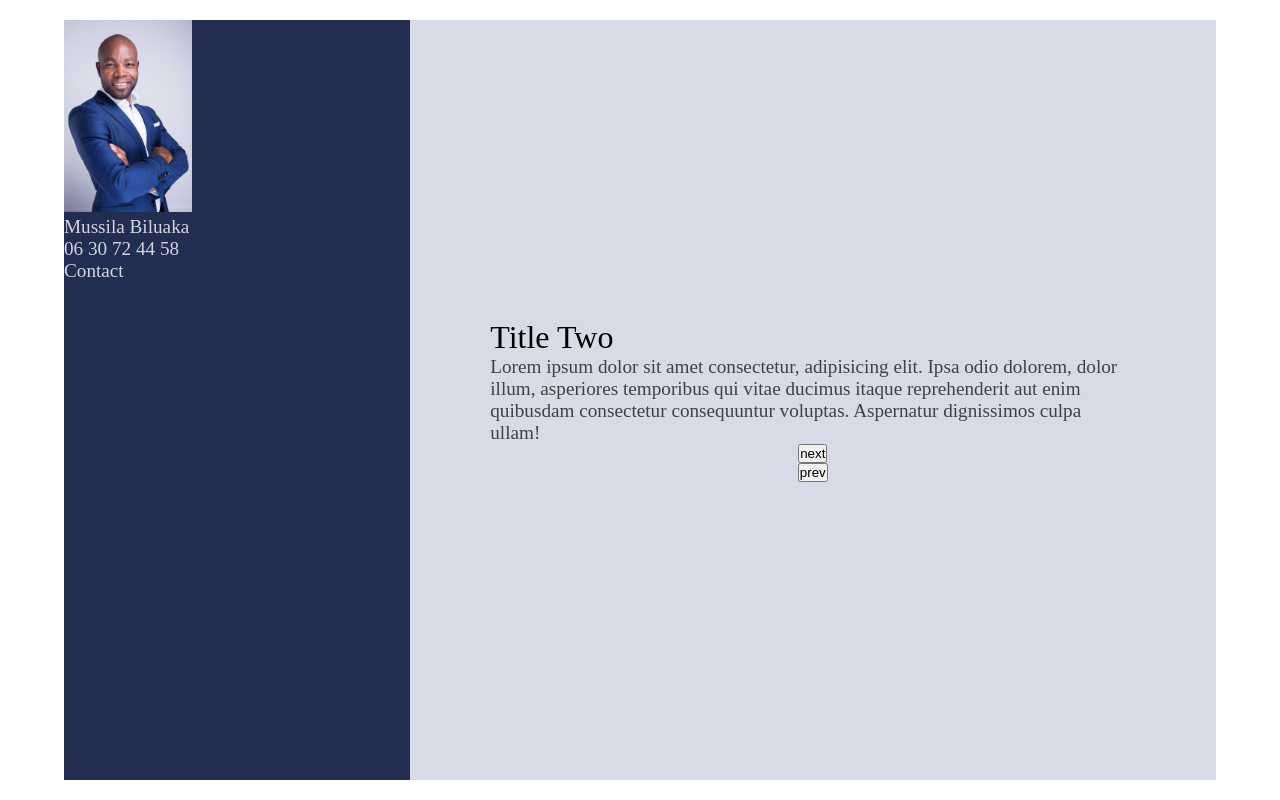
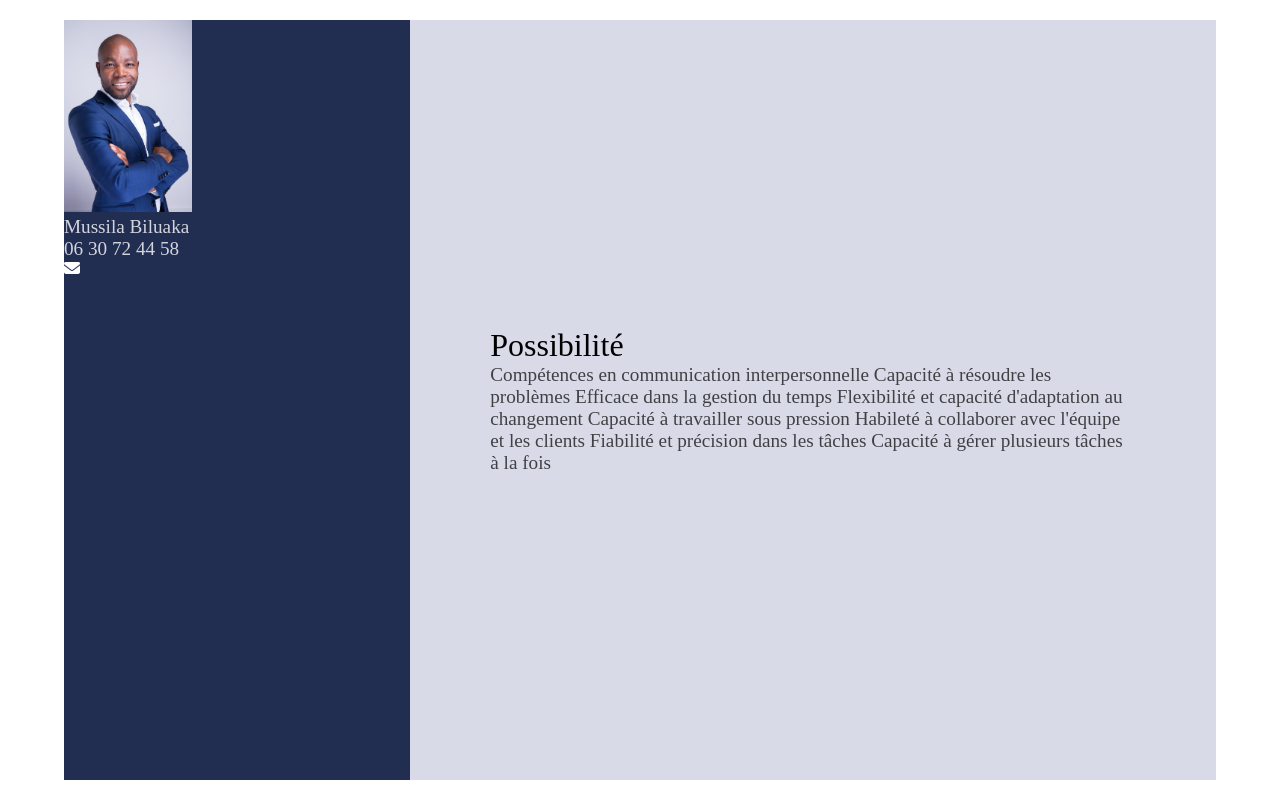
Before and after one commit to monikanaglak/3BM-, a plain HTML site: page index.html in a window 1280 px wide. Drawn offline with Linux system fonts and the light colour scheme.

Commit message:
with slider

```diff
--- a/app.js
+++ b/app.js
@@ -1,16 +1,7 @@
-const form = document.querySelector(".contact-form");
-const new_form = document.querySelector(".form")
-form.addEventListener('click', opening_form);
-function opening_form(){
-    console.log("je suis ici")
-    const div = document.createElement('div');
-    div.classList.add('form-box')
-    new_form.appendChild(div);
-}
 
 const slider = document.querySelector('.slider');
-const nextBtn = document.querySelector('.nextBtn');
 setInterval(onGoing,3000)
 function onGoing(){
     slider.append(slider.querySelector('div:first-child'))
+
 }
--- a/index.html
+++ b/index.html
@@ -4,6 +4,13 @@
     <meta charset="UTF-8" />
     <meta name="viewport" content="width=device-width, initial-scale=1.0" />
     <link rel="stylesheet" href="style.css" />
+    <link
+      rel="stylesheet"
+      href="https://cdnjs.cloudflare.com/ajax/libs/font-awesome/6.6.0/css/all.min.css"
+      integrity="sha512-Kc323vGBEqzTmouAECnVceyQqyqdsSiqLQISBL29aUW4U/M7pSPA/gEUZQqv1cwx4OnYxTxve5UMg5GT6L4JJg=="
+      crossorigin="anonymous"
+      referrerpolicy="no-referrer"
+    />
     <title>Business Card</title>
   </head>
   <body>
@@ -14,41 +21,49 @@
         </picture>
         <p>Mussila Biluaka</p>
         <p>06 30 72 44 58</p>
-        <p class="contact-form">Contact</p>
+        <div>
+          <i class="fa-solid fa-envelope" style="color: white"></i>
+        </div>
       </article>
       <aside>
         <p class="form"></p>
         <div class="slider">
           <div class="one flex">
-            <header>Title</header>
+            <header>Ma priorité</header>
             <p>
-              Lorem ipsum dolor sit amet consectetur, adipisicing elit. Ipsa
-              odio dolorem, dolor illum, asperiores temporibus qui vitae ducimus
-              itaque reprehenderit aut enim quibusdam consectetur consequuntur
-              voluptas. Aspernatur dignissimos culpa ullam!
+              Maîtrise de Sage Paie. Gestion de la paie et des charges sociales.
+              Connaissance de la législation en matière de paie. Analyse des
+              données sociales et fiscales.Capacité à conseiller les clients sur
+              les questions de paie Organisation et gestion des absences et des
+              congés payés Maîtrise de la comptabilité générale et analytique
+              Capacité à former et à encadrer une équipe dans le domaine de la
+              paie
             </p>
           </div>
           <div class="two flex">
-            <header>Title Two</header>
+            <header>Possibilité</header>
             <p>
-              Lorem ipsum dolor sit amet consectetur, adipisicing elit. Ipsa
-              odio dolorem, dolor illum, asperiores temporibus qui vitae ducimus
-              itaque reprehenderit aut enim quibusdam consectetur consequuntur
-              voluptas. Aspernatur dignissimos culpa ullam!
+              Compétences en communication interpersonnelle Capacité à résoudre
+              les problèmes Efficace dans la gestion du temps Flexibilité et
+              capacité d'adaptation au changement Capacité à travailler sous
+              pression Habileté à collaborer avec l'équipe et les clients
+              Fiabilité et précision dans les tâches Capacité à gérer plusieurs
+              tâches à la fois
             </p>
           </div>
           <div class="three flex">
             <header>Title three</header>
             <p>
-              Lorem ipsum dolor sit amet consectetur, adipisicing elit. Ipsa
-              odio dolorem, dolor illum, asperiores temporibus qui vitae ducimus
-              itaque reprehenderit aut enim quibusdam consectetur consequuntur
-              voluptas. Aspernatur dignissimos culpa ullam!
+              Maîtrise de Sage Paie. Gestion de la paie et des charges sociales.
+              Connaissance de la législation en matière de paie. Analyse des
+              données sociales et fiscales.Capacité à conseiller les clients sur
+              les questions de paie Organisation et gestion des absences et des
+              congés payés Maîtrise de la comptabilité générale et analytique
+              Capacité à former et à encadrer une équipe dans le domaine de la
+              paie
             </p>
           </div>
         </div>
-        <button class="nextBtn">next</button>
-        <button>prev</button>
       </aside>
     </main>
     <script src="app.js"></script>
--- a/style.css
+++ b/style.css
@@ -45,6 +45,7 @@ aside {
 }
 .slider div:not(div:first-child){
   display: none;
+  transition: opacity 0.5s ease-in-out;
 }
 aside p{
     color:black;
@@ -65,3 +66,8 @@ aside header{
     background-color:#222d52;
     z-index: 999;
 }
+.fa-envelope{
+  font-family: fontAwsome;
+  color:white !important;
+  z-index: 999;
+}
```
